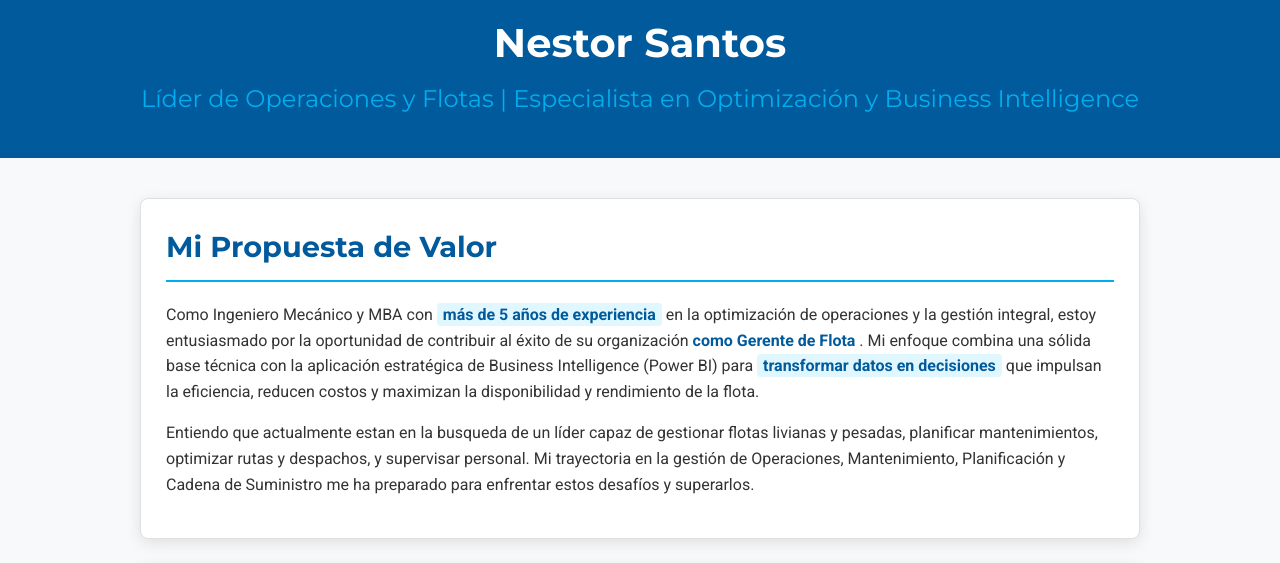
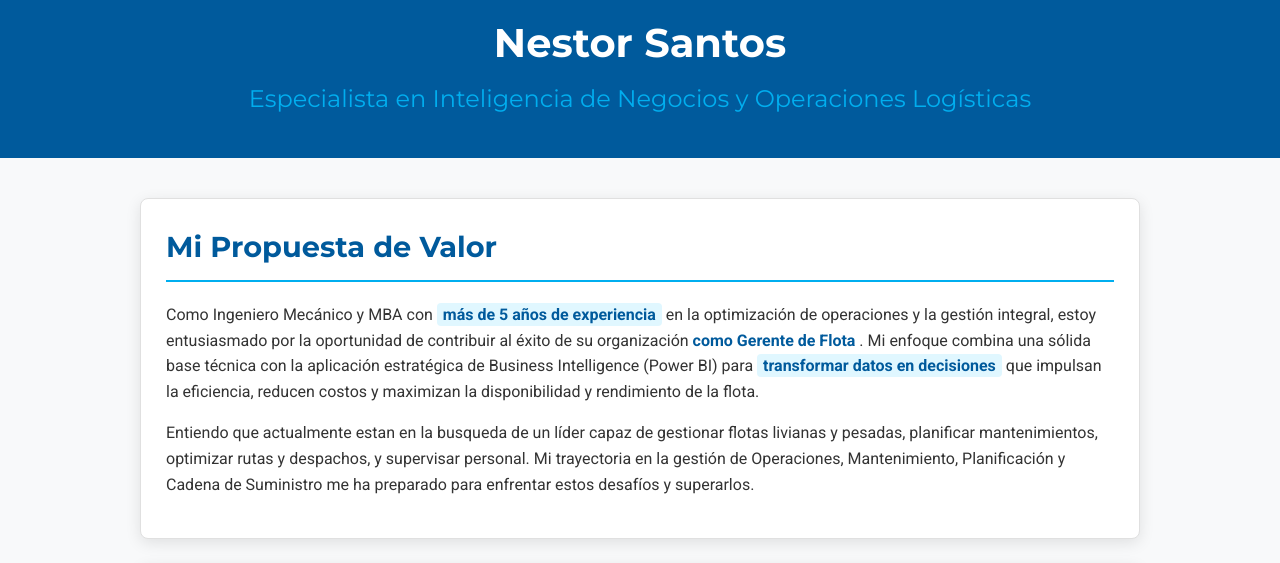
Before and after one commit to nsantosks/LogisticaPostulacion, a plain HTML site: page index.html in a window 1280 px wide. Shown: the part 222-785 px from the top of the page. Drawn offline with Linux system fonts and the light colour scheme.

Commit message:
Update index.html

```diff
--- a/index.html
+++ b/index.html
@@ -3,7 +3,7 @@
 <head>
     <meta charset="UTF-8">
     <meta name="viewport" content="width=device-width, initial-scale=1.0">
-    <title>Propuesta de Valor: Nestor Santos - Gerente de Flota para [NOMBRE_DE_LA_EMPRESA_DE_TRANSPORTE]</title>
+    <title>Propuesta de Valor: Nestor Santos - Gerente de Flota</title>
     <style>
         @import url('https://fonts.googleapis.com/css2?family=Montserrat:wght@400;700&family=Roboto:wght@400;700&display=swap');
 
@@ -208,7 +208,7 @@
     <header>
         <img src="https://www.dropbox.com/scl/fi/ssmwr3w27v0e50tdzicgm/ProfileV01.jpg?rlkey=6rio5ubg2k4o0kqqwux8ug2dp&dl=1" alt="Foto de Nestor Santos" class="profile-pic">
         <h1>Nestor Santos</h1>
-        <h2>Líder de Operaciones y Flotas | Especialista en Optimización y Business Intelligence</h2>
+        <h2>Especialista en Inteligencia de Negocios y Operaciones Logísticas</h2>
     </header>
 
     <div class="container">
```
